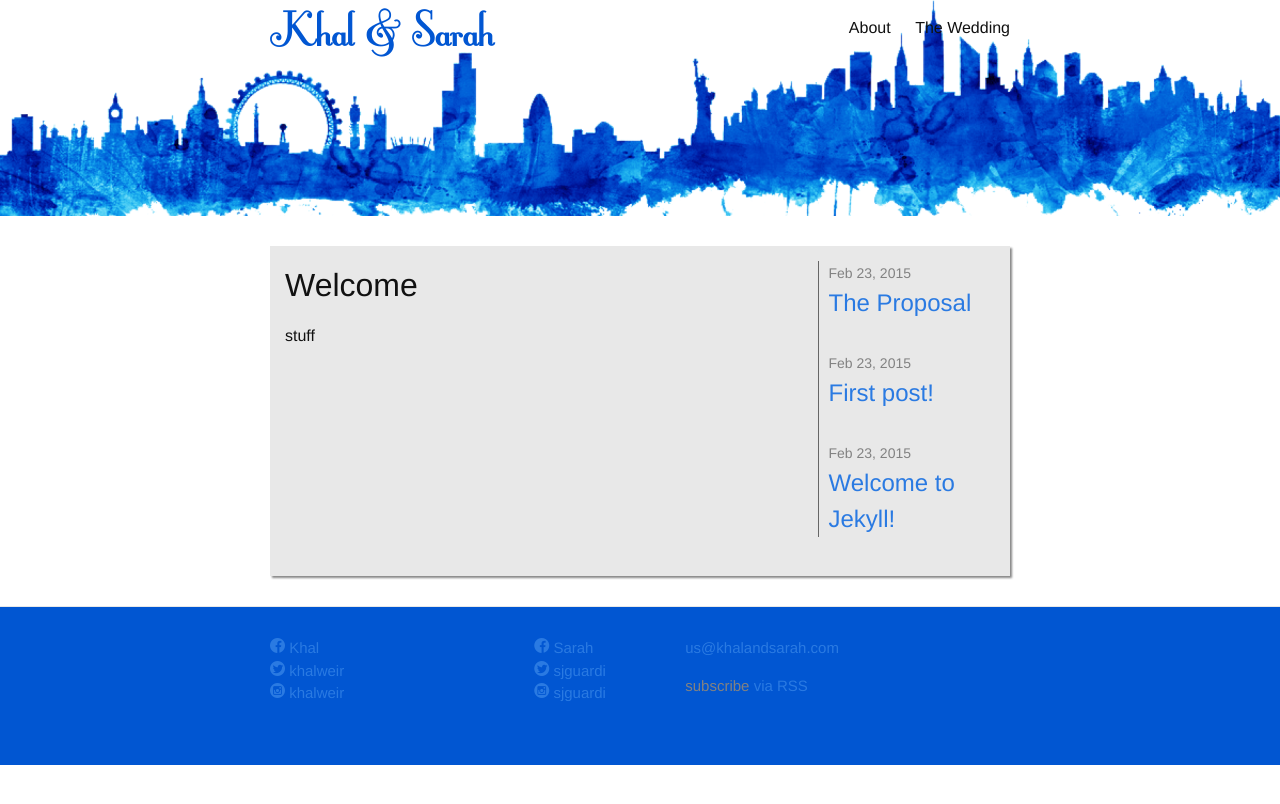
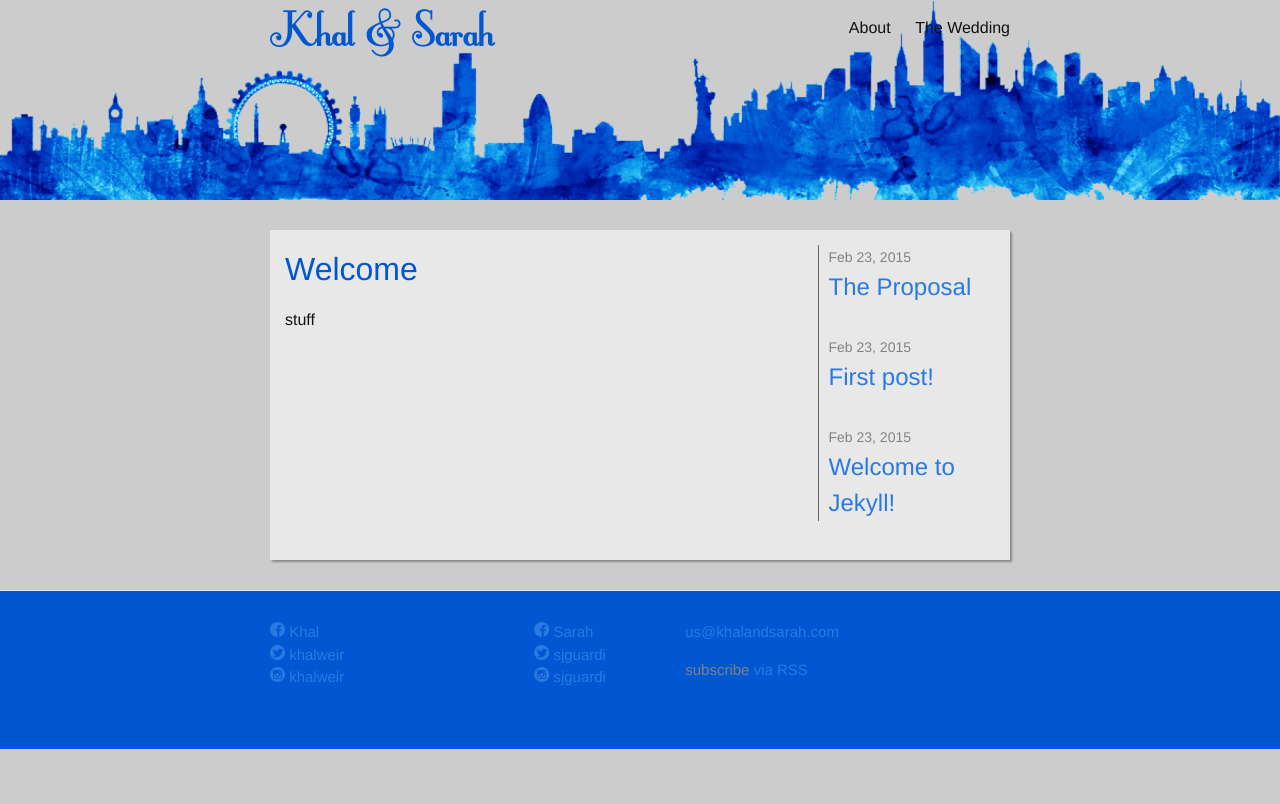
Before and after one commit to chanchad2001/wedsite-1, a Jekyll site: the page built from index.html, in a window 1280 px wide. Shown: the top 804 px of the page. Built offline with Jekyll 4.4.1, drawn with Linux system fonts in a browser that asks for light colours.

Commit message:
header tweaks

```diff
--- a/_sass/_base.scss
+++ b/_sass/_base.scss
@@ -20,6 +20,7 @@ body {
     font-weight: 300;
     color: $text-color;
     background-color: $background-color;
+    background-color: #ccc;
     -webkit-text-size-adjust: 100%;
 }
 
@@ -35,7 +36,9 @@ ul, ol, dl, figure,
     margin-bottom: $spacing-unit / 2;
 }
 
-
+h1 {
+	color:$blue;
+}
 
 /**
  * Images
--- a/_sass/_layout.scss
+++ b/_sass/_layout.scss
@@ -3,12 +3,10 @@
  */
 .site-header {
 
-    min-height: 56px;
+    min-height: 200px;
 	background-image: url('/images/skyline.png');
 	background-repeat: no-repeat;
-	background-position: center top;
 	background-size:cover;
-	padding-bottom:160px;
 
     // Positioning context for the mobile navigation icon
     position: relative;
```
